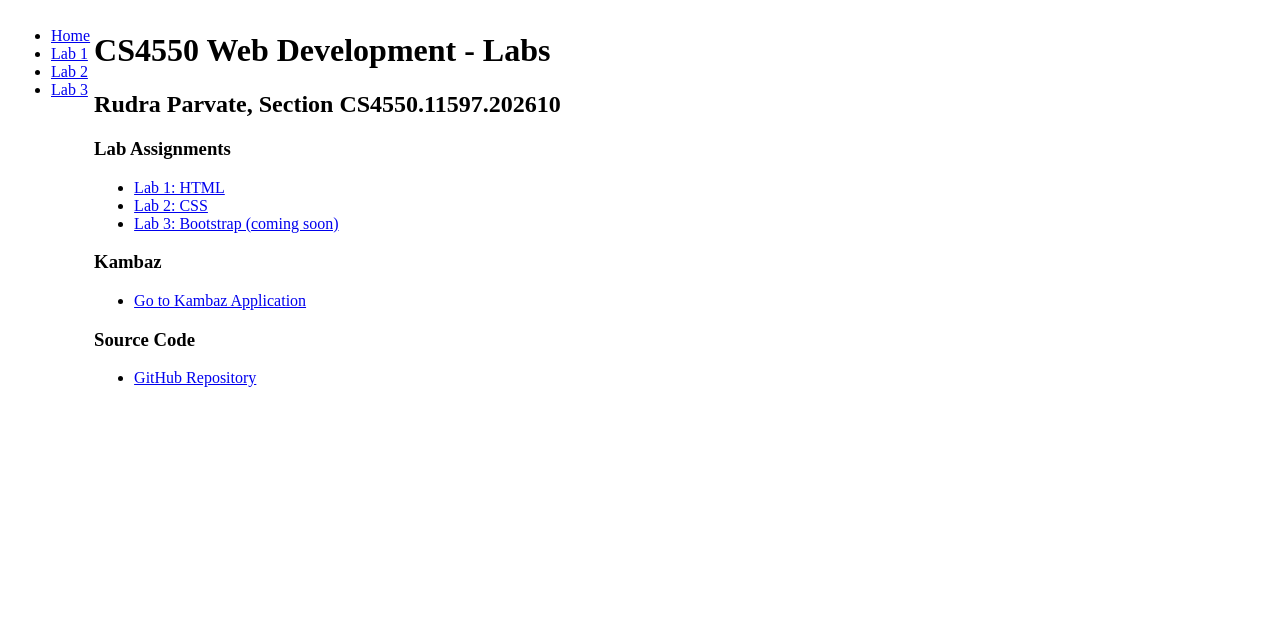
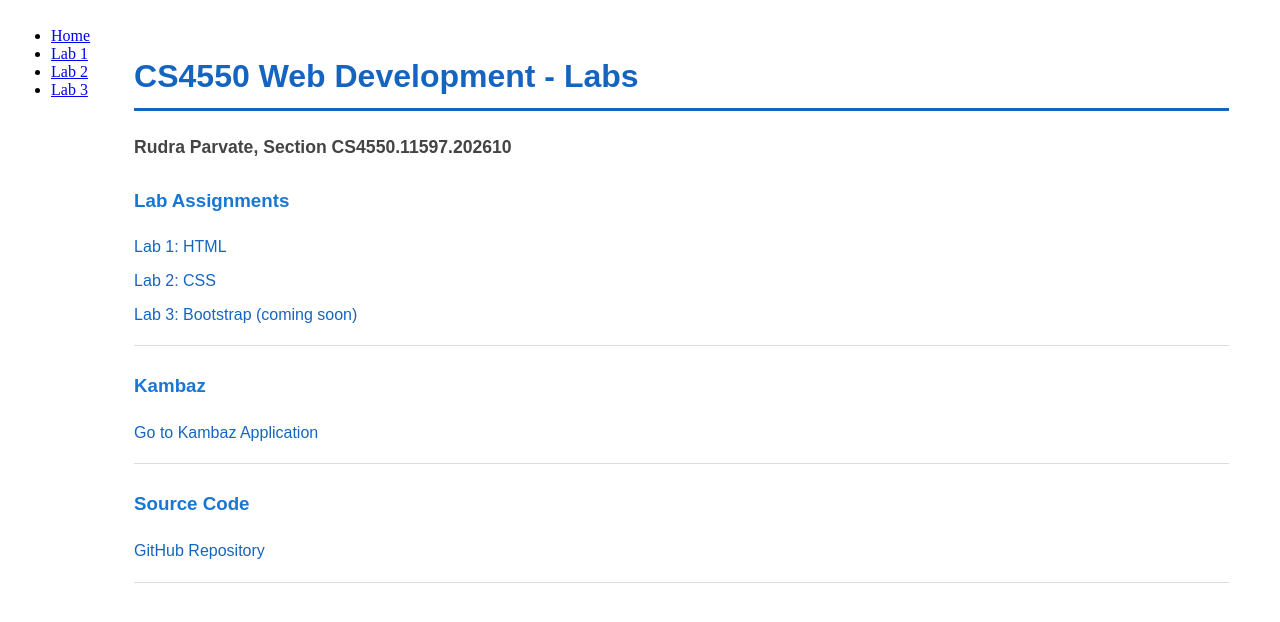
Before and after one commit to parvate-r/CS4550, a Next.js app in the folder kambaz-next-js/: page /Labs in a window 1280 px wide. Shown: the top 622 px of the page. Built offline with nearby package versions, Linux system fonts and the light colour scheme.

Commit message:
css import fixes for A2

```diff
--- /dev/null
+++ b/kambaz-next-js/declarations.d.ts
@@ -0,0 +1 @@
+declare module "*.css";
--- /dev/null
+++ b/kambaz-next-js/src/app/Labs/labs.css
@@ -0,0 +1,50 @@
+#wd-labs {
+  font-family: Arial, Helvetica, sans-serif;
+  margin: 40px;
+  color: #222;
+  line-height: 1.6;
+}
+
+#wd-labs h1 {
+  color: #1565c0;
+  border-bottom: 3px solid #1565c0;
+  padding-bottom: 6px;
+}
+
+#wd-labs h2 {
+  font-size: 1.1rem;
+  color: #444;
+  margin-bottom: 20px;
+}
+
+#wd-labs h3 {
+  color: #1976d2;
+  margin-top: 25px;
+}
+
+#wd-labs ul {
+  list-style-type: none;
+  padding: 0;
+  margin: 0;
+}
+
+#wd-labs li {
+  margin: 8px 0;
+}
+
+#wd-labs a {
+  color: #1565c0;
+  text-decoration: none;
+  font-weight: 500;
+}
+
+#wd-labs a:hover {
+  text-decoration: underline;
+  color: #0d47a1;
+}
+
+#wd-labs section {
+  margin-bottom: 25px;
+  padding-bottom: 10px;
+  border-bottom: 1px solid #ddd;
+}
--- a/kambaz-next-js/src/app/Labs/page.tsx
+++ b/kambaz-next-js/src/app/Labs/page.tsx
@@ -1,23 +1,29 @@
 import Link from "next/link";
+import "./labs.css";
 
 export default function LabsLanding() {
   return (
-    <div id="wd-labs-landing">
+    <div id="wd-labs">
       <h1>CS4550 Web Development - Labs</h1>
       <h2>Rudra Parvate, Section CS4550.11597.202610</h2>
 
+      <section>
         <h3>Lab Assignments</h3>
         <ul>
           <li><Link href="/Labs/Lab1">Lab 1: HTML</Link></li>
           <li><Link href="/Labs/Lab2">Lab 2: CSS</Link></li>
           <li><Link href="/Labs/Lab3">Lab 3: Bootstrap (coming soon)</Link></li>
         </ul>
+      </section>
 
+      <section>
         <h3>Kambaz</h3>
         <ul>
           <li><Link href="/Account/Signin">Go to Kambaz Application</Link></li>
         </ul>
+      </section>
 
+      <section>
         <h3>Source Code</h3>
         <ul>
           <li>
@@ -30,6 +36,7 @@ export default function LabsLanding() {
             </a>
           </li>
         </ul>
+      </section>
     </div>
   );
 }
```
Lines whose indentation alone changed are shown as unchanged.
